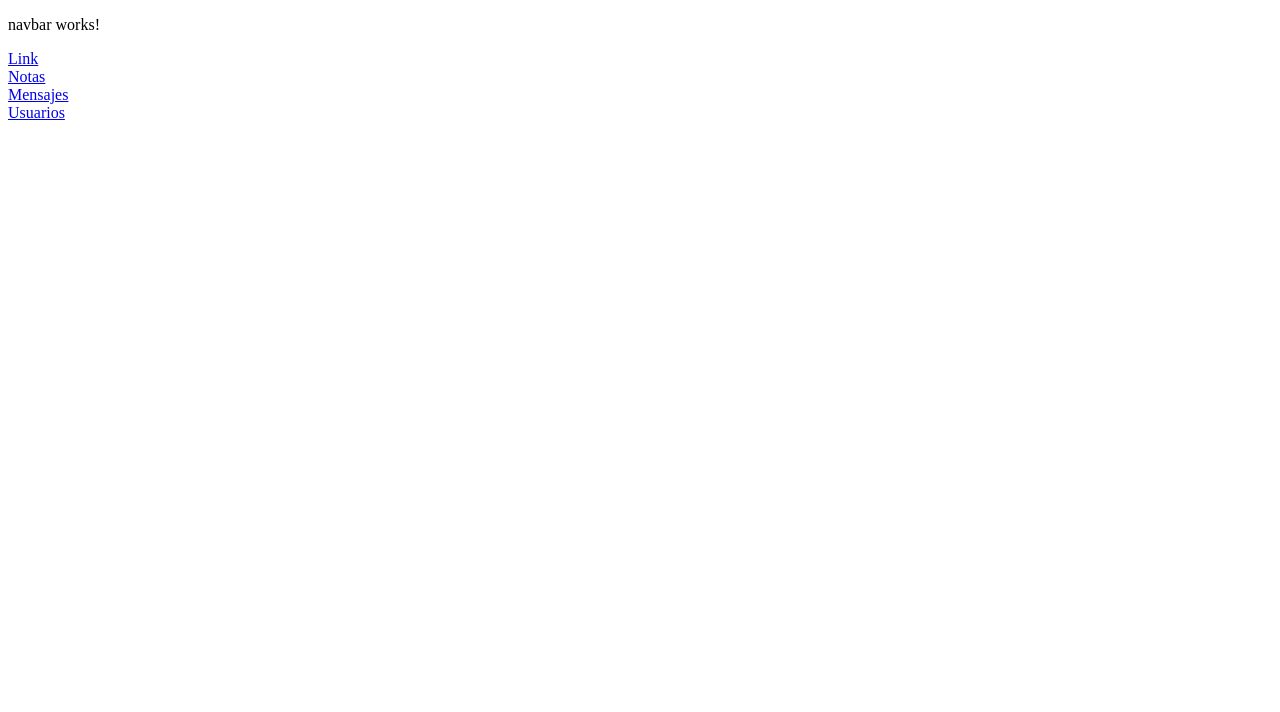
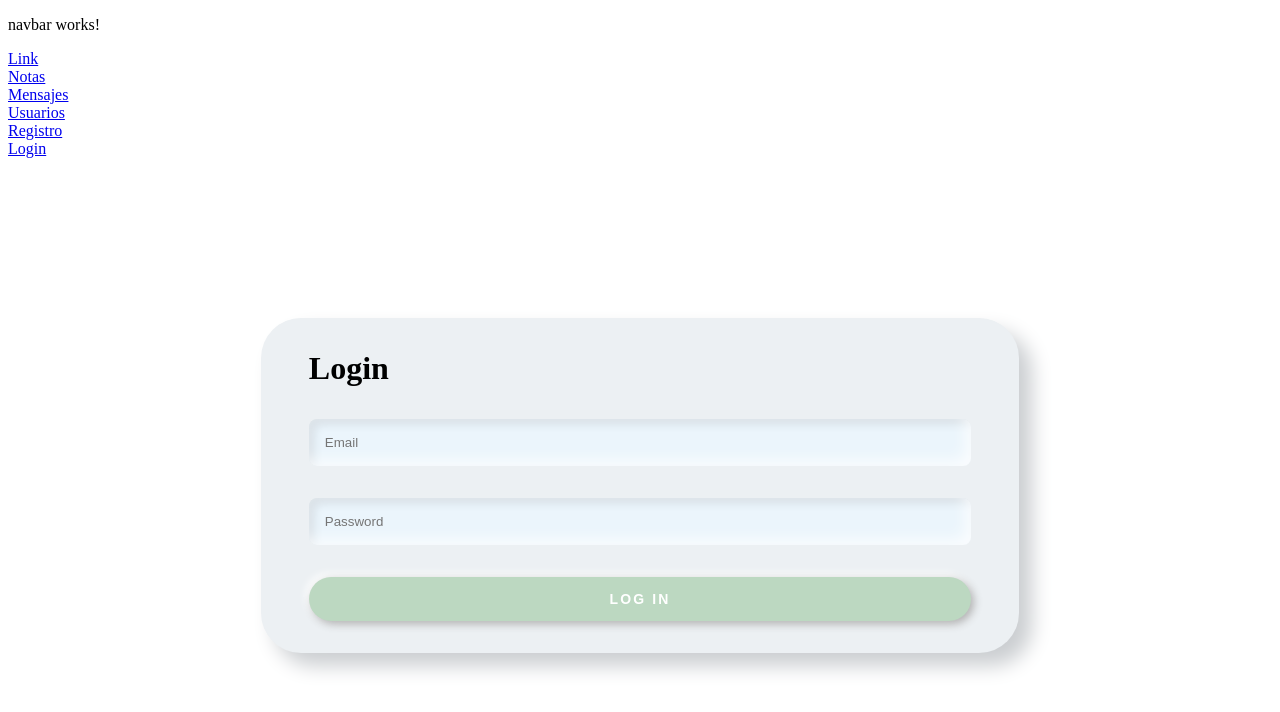
Before and after one commit to nerpianicolindo/pruebasAngular, an Angular app: page /login in a window 1280 px wide. Before the commit this address led to /. Shown: the top 712 px of the page. Built offline with nearby package versions, Linux system fonts and the light colour scheme.

Commit message:
Login & Registro

```diff
--- a/src/app/app-routing.module.ts
+++ b/src/app/app-routing.module.ts
@@ -8,8 +8,14 @@
 import { ItemListComponent } from './item-list/item-list.component';
 import { SettingsComponent } from './settings/settings.component';
 import { UsersComponent } from './users/users.component';
+import { LoginComponent } from './login/login.component';
+import { RegisterComponent } from './register/register.component';
+import { AppComponent } from './app.component';
 
 const routes: Routes = [
+  { path: '', component: AppComponent, pathMatch: "full" },
+  { path: 'register', component: RegisterComponent, pathMatch: "full" },
+  { path: 'login', component: LoginComponent, pathMatch: "full" },
   { path: 'notes', component: NotesComponent, pathMatch: 'full'},
   { path: 'messages', component: MessagesComponent, pathMatch: 'full'},
   { path: 'users', component: UsersComponent,  pathMatch: 'full'},
--- a/src/app/app.module.ts
+++ b/src/app/app.module.ts
@@ -17,6 +17,8 @@
 import { MessageService } from './messages/messages.service';
 import { UsersService } from './users/users.service';
 import { HttpClientModule } from '@angular/common/http';
+import { RegisterComponent } from './register/register.component';
+import { LoginComponent } from './login/login.component';
 
 @NgModule({
   declarations: [
@@ -29,7 +31,9 @@
     SettingsComponent,
     AdminMainComponent,
     NotesComponent,
-    MessagesComponent
+    MessagesComponent,
+    RegisterComponent,
+    LoginComponent
   ],
   imports: [
     BrowserModule,
--- /dev/null
+++ b/src/app/login/login.component.html
@@ -0,0 +1,20 @@
+<div class="login">
+  <form class="custom-form" method="post">
+    <h1>Login</h1>
+    <input
+      type="email"
+      [(ngModel)]="email"
+      name="email"
+      placeholder="Email"
+      required="required"
+    />
+    <input
+      type="password"
+      [(ngModel)]="password"
+      name="password"
+      placeholder="Password"
+      required="required"
+    />
+    <button type="submit" (click)="login()">Log in</button>
+  </form>
+</div>
--- /dev/null
+++ b/src/app/login/login.component.ts
@@ -0,0 +1,18 @@
+import { Component } from "@angular/core";
+
+@Component({
+  selector: "app-login",
+  templateUrl: "./login.component.html",
+  styleUrls: ["../styles.css"]
+})
+export class LoginComponent {
+  email: string = '';
+  password: string = '';
+
+  constructor() {}
+
+  login() {
+    console.log(this.email);
+    console.log(this.password);
+  }
+}
--- a/src/app/navbar/navbar.component.html
+++ b/src/app/navbar/navbar.component.html
@@ -5,6 +5,9 @@
 <a routerLink="/notes" routerLinkActive="active">Notas</a>
 <br/>
 <a routerLink="/messages" routerLinkActive="active">Mensajes</a>
-
 <br/>
 <a routerLink="/users" routerLinkActive="active">Usuarios</a>
+<br/>
+<a routerLink="/register" routerLinkActive="active">Registro</a>
+<br/>
+<a routerLink="/login" routerLinkActive="active">Login</a>
--- /dev/null
+++ b/src/app/register/register.component.html
@@ -0,0 +1,27 @@
+<div class="register">
+  <form class="custom-form" method="post">
+    <h1>Register</h1>
+    <input
+      type="email"
+      [(ngModel)]="email"
+      name="email"
+      placeholder="Email"
+      required="required"
+    />
+    <input
+      type="password"
+      [(ngModel)]="password"
+      name="password"
+      placeholder="Password"
+      required="required"
+    />
+    <input
+      type="password"
+      [(ngModel)]="confirmPassword"
+      name="password"
+      placeholder="Repeat the password"
+      required="required"
+    />
+    <button type="submit" (click)="register()">Register</button>
+  </form>
+</div>
--- /dev/null
+++ b/src/app/register/register.component.ts
@@ -0,0 +1,19 @@
+import { Component } from "@angular/core";
+
+@Component({
+  selector: "app-register",
+  templateUrl: "./register.component.html",
+  styleUrls: ["../styles.css"]
+})
+export class RegisterComponent {
+  email: string = '';
+  password: string = '';
+  confirmPassword: string = '';
+
+  constructor() {}
+
+  register() {
+    console.log(this.email);
+    console.log(this.password);
+  }
+}
--- /dev/null
+++ b/src/app/styles.css
@@ -0,0 +1,51 @@
+* {
+  box-sizing: border-box;
+}
+html,
+body {
+  background: #ecf0f3;
+}
+h1 {
+  margin: 0;
+  padding: 0;
+}
+.custom-form {
+  min-width: 300px;
+  max-width: 60%;
+  margin: 0px auto;
+  background: rgba(255, 255, 255, 0.15);
+  padding: 2rem 3rem;
+  margin: auto;
+  border-radius: 2.5rem;
+  background-color: #ecf0f3;
+  box-shadow: 13px 13px 20px #cbced1, -13px -13px 20px #ffffff;
+  color: black;
+  margin-top: 10rem;
+}
+.custom-form input {
+  display: block;
+  margin: 2rem 0;
+  width: 100%;
+  border-radius: 0.5rem;
+  padding: 1rem;
+  border: none;
+  box-shadow: inset -5px -5px 15px rgba(255, 255, 255, 0.8), inset 5px 5px 10px
+      rgba(0, 0, 0, 0.1);
+  border: 0 none;
+  background: #ebf5fc;
+}
+.custom-form button {
+  text-transform: uppercase;
+  letter-spacing: 0.15em;
+  border: none;
+  font-size: 0.875rem;
+  color: #ffffff;
+  font-weight: bold;
+  background-color: #bcd8c1;
+  width: 100%;
+  display: block;
+  padding: 0.875rem 1rem;
+  border-radius: 1.5rem;
+  box-shadow: 3px 3px 8px #b1b1b1, -3px -3px 8px #ffffff;
+  cursor: pointer;
+}
```
Also changed, not shown: src/app/login/login.component.css (added), src/app/register/register.component.css (added), 2 other files (tests, documents, lock files or other folders).
